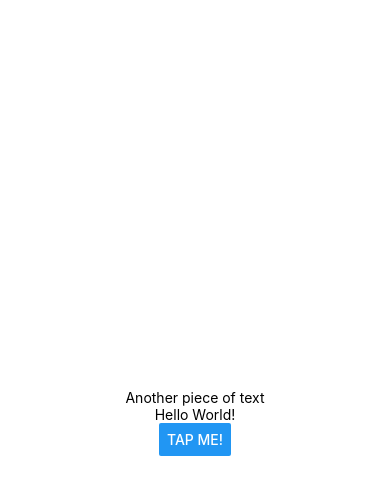
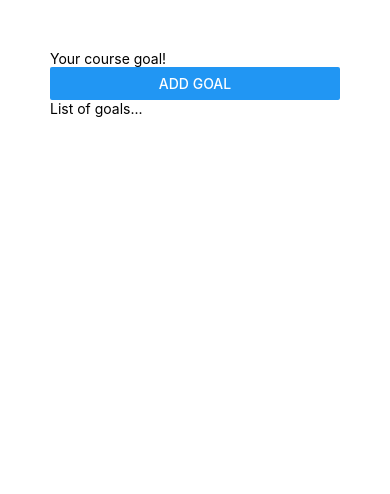
Before and after one commit to Isco170/RNCourse, a React Native app: screen / in a window 390 px wide. Shown: the top 494 px of the page. Built offline with nearby package versions, Linux system fonts and the light colour scheme.

Commit message:
CSS Styling

```diff
--- a/App.js
+++ b/App.js
@@ -1,22 +1,21 @@
-import { StyleSheet, Text, View, Button } from 'react-native';
+import { StyleSheet, Text, View, Button, TextInput } from 'react-native';
 
 export default function App() {
   return (
-    <View style={styles.container}>
+    <View style={styles.appContainer}>
       <View>
-        <Text>Another piece of text</Text>
+        <TextInput placeholder='Your course goal!' />
+        <Button title='Add goal' />
       </View>
-        <Text>Hello World!</Text>
-        <Button title='Tap me!' />
+      <View>
+        <Text>List of goals...</Text>
+      </View>
     </View>
   );
 }
 
 const styles = StyleSheet.create({
-  container: {
-    flex: 1,
-    backgroundColor: '#fff',
-    alignItems: 'center',
-    justifyContent: 'center',
-  },
+  appContainer:{
+    padding: 50
+  }
 });
```
